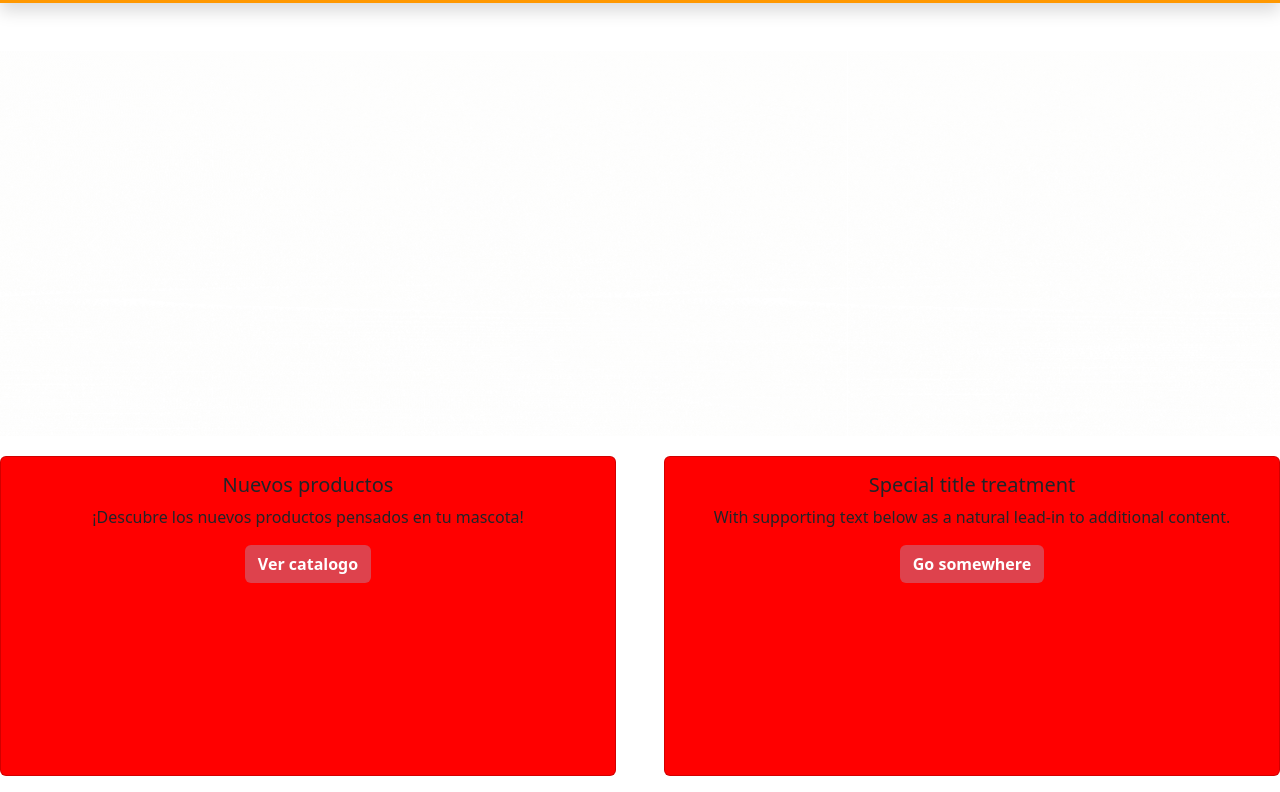
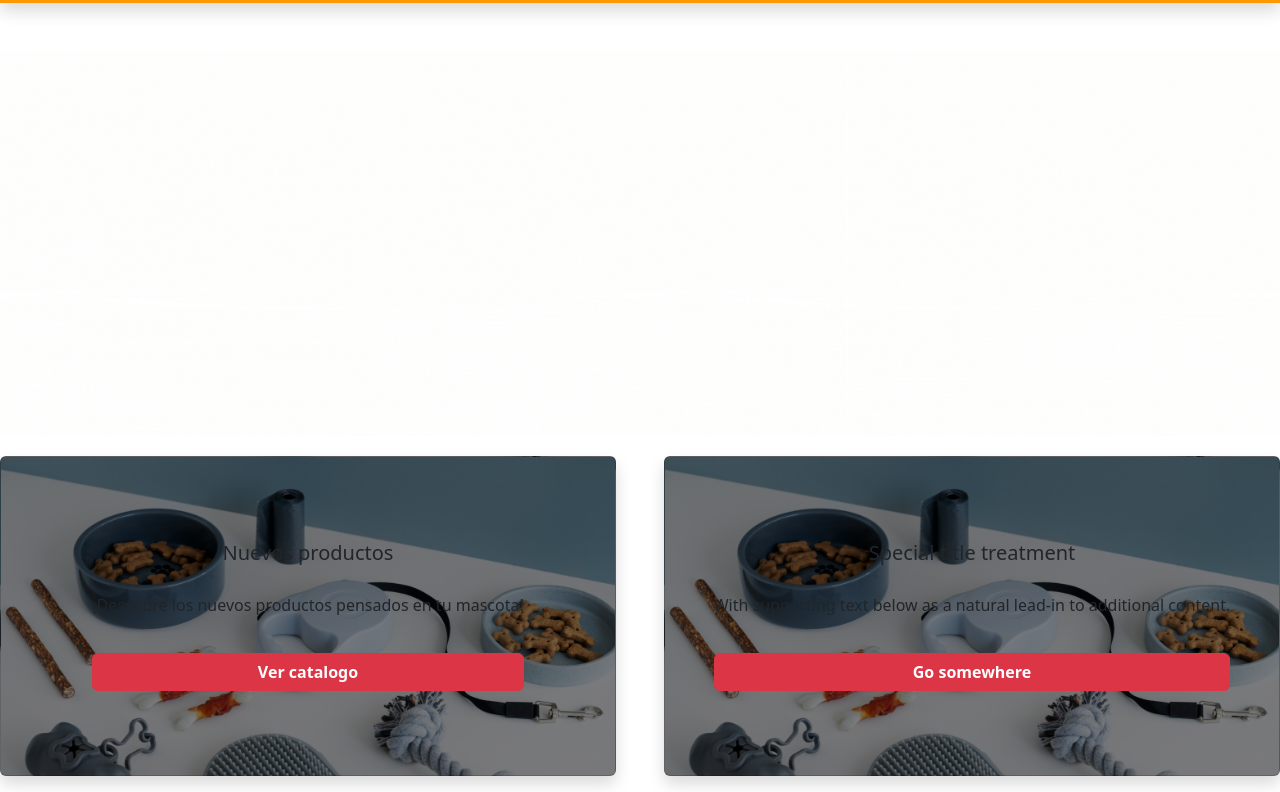
Before and after one commit to Shermangnr/bit-1, a plain HTML site: page index.html in a window 1280 px wide. Shown: the part 75-867 px from the top of the page. Drawn offline with nearby package versions, Linux system fonts and the light colour scheme.

Commit message:
Modificacion de tarjetas

```diff
--- a/index.html
+++ b/index.html
@@ -103,21 +103,25 @@
         <!-- Inicio contenedor para las tarjetas de Productos / Ofertas -->
         <div class="cont-tarjetas">
             <!-- Inicio Tarjeta Productos -->
-            <div class="card text-center mb-3" style="width: 45rem; height: 20rem;">
-                <div class="card-body">
-                    <h5 class="card-title">Nuevos productos</h5>
-                    <p class="card-text">¡Descubre los nuevos productos pensados en tu mascota!</p>
-                    <a href="#" class="btn btn-red texto-blanco negrita">Ver catalogo</a>
+            <div class="card text-center mb-3 shadow" style="width: 45rem; height: 20rem;">
+                <div class="card-body d-flex align-items-center justify-content-center">
+                    <div class="opt">
+                        <h5 class="card-title">Nuevos productos</h5>
+                        <p class="card-text">¡Descubre los nuevos productos pensados en tu mascota!</p>
+                        <a href="#" class="btn btn-danger texto-blanco negrita">Ver catalogo</a>
+                    </div>
                 </div>
             </div>
             <!-- Fin Tarjeta Productos -->
 
             <!-- Inicio Tarjeta Ofertas -->
-            <div class="card text-center mb-3" style="width: 45rem; height: 20rem;">
-                <div class="card-body">
-                    <h5 class="card-title">Special title treatment</h5>
-                    <p class="card-text">With supporting text below as a natural lead-in to additional content.</p>
-                    <a href="#" class="btn btn-red texto-blanco negrita">Go somewhere</a>
+            <div class="card text-center mb-3 shadow" style="width: 45rem; height: 20rem;">
+                <div class="card-body d-flex align-items-center justify-content-center">
+                    <div class="opt">
+                        <h5 class="card-title">Special title treatment</h5>
+                        <p class="card-text">With supporting text below as a natural lead-in to additional content.</p>
+                        <a href="#" class="btn btn-danger texto-blanco negrita">Go somewhere</a>
+                    </div>
                 </div>
             </div>
             <!-- Fin Tarjeta Ofertas -->
--- a/styles/index.css
+++ b/styles/index.css
@@ -72,10 +72,13 @@
     justify-content: center;
 }
 
-.btn-red {
-    background-color: var(--color-2);
+.card {
+    background-image:linear-gradient(rgba(0, 0, 0, 0.5), rgba(0, 0, 0, 0.5)), url(../assets/images/productos.jpg);
+    background-size: cover;
 }
 
-.card {
-    background-color: red;
+.opt {
+    gap: 20px;
+    display: flex;
+    flex-direction: column;
 }
```
Also changed, not shown: assets/images/productos.jpg (added).
